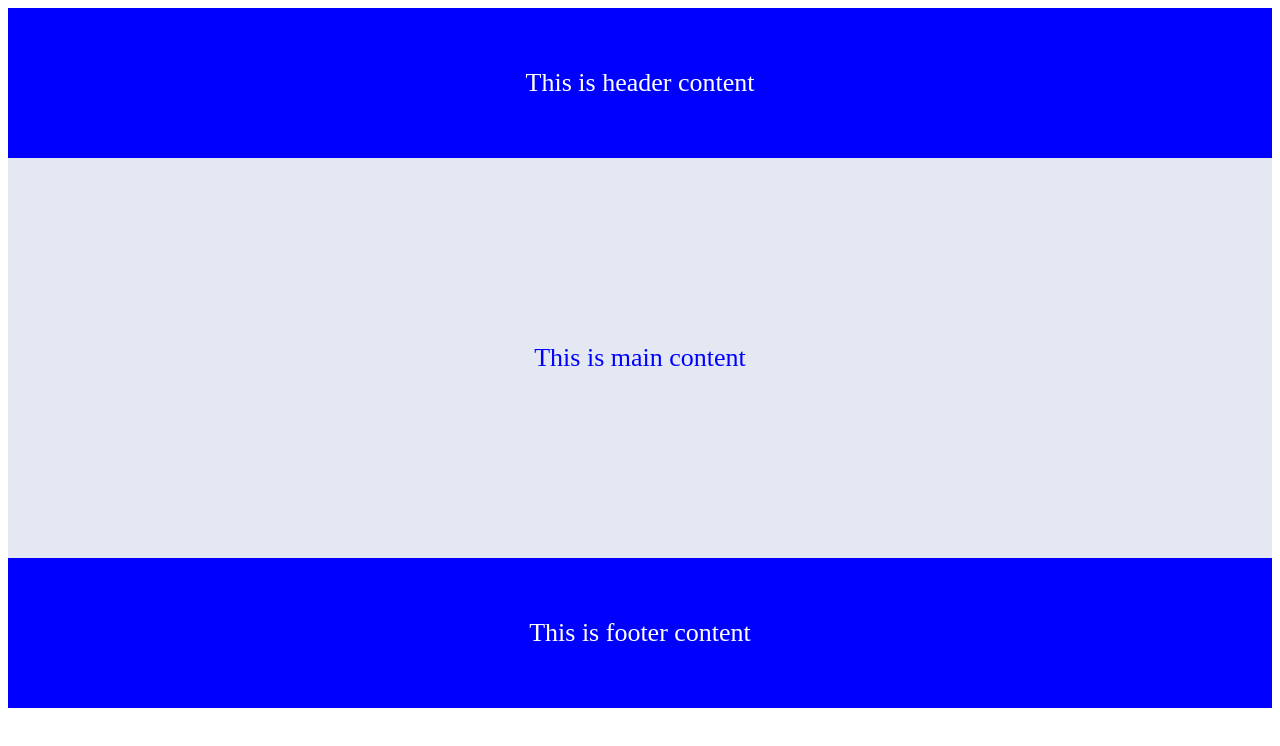
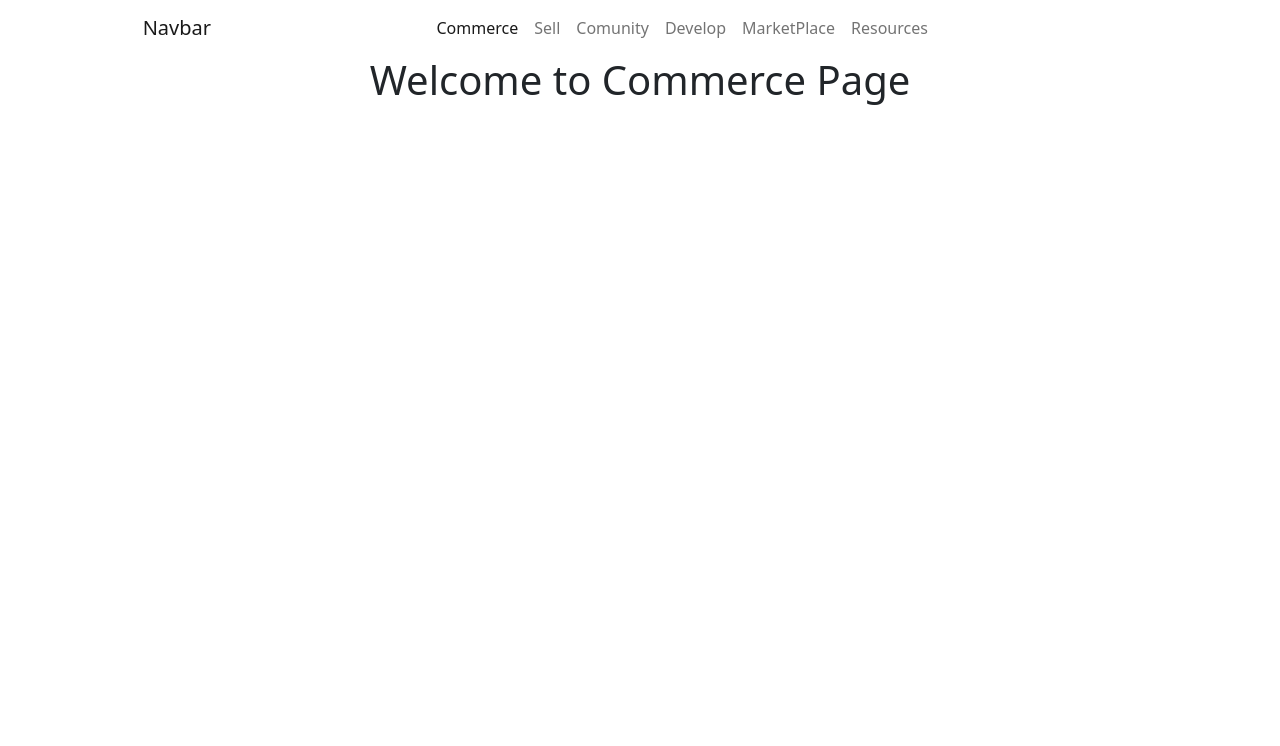
Before and after one commit to iamitesh/CognitiveCommere, a React (Create React App) app: page / in a window 1280 px wide. Shown: the top 746 px of the page. Built offline with nearby package versions, Linux system fonts and the light colour scheme.

Commit message:
add bootstrap and routing in App

```diff
--- a/package.json
+++ b/package.json
@@ -7,8 +7,10 @@
     "@testing-library/jest-dom": "^5.16.4",
     "@testing-library/react": "^13.1.1",
     "@testing-library/user-event": "^13.5.0",
+    "bootstrap": "^5.1.3",
     "react": "^18.0.0",
     "react-dom": "^18.0.0",
+    "react-router-dom": "^6.3.0",
     "react-scripts": "5.0.1",
     "web-vitals": "^2.1.4"
   },
--- a/src/App.js
+++ b/src/App.js
@@ -1,19 +1,36 @@
-import './App.css';
+import { Routes, Route, Navigate } from "react-router-dom";
+import "../node_modules/bootstrap/dist/css/bootstrap.min.css";
+import "../node_modules/bootstrap/dist/js/bootstrap.bundle";
 
-const  App = () =>{
+import "./App.css";
+import Navbar from "./Components/common/Navbar";
+import Commerce from "./Components/pages/Commerce";
+import Community from "./Components/pages/Community";
+import Develop from "./Components/pages/Develop";
+import MarketPlace from "./Components/pages/MarketPlace";
+import Resources from "./Components/pages/Resources";
+import Sell from "./Components/pages/Sell";
+
+const App = () => {
   return (
     <div className="App">
-      <header className="header">
-        This is header content
-      </header>
-      <main className="main">
-      This is main content
-      </main>
-      <footer className="footer">
-        This is footer content
-      </footer>
+      <Navbar />
+      <Routes>
+        <Route path="/" element={<Commerce />} />
+        <Route path="/community" element={<Community />} />
+        <Route path="/develop" element={<Develop />} />
+        <Route path="/marketplace" element={<MarketPlace />} />
+        <Route path="/resources" element={<Resources />} />
+        <Route
+          path="/sell"
+          element={<Sell />}
+          // component not changing view
+          // component={Sell}
+        />
+        {/* <Navigate to="/CognitiveCommere" /> */}
+      </Routes>
     </div>
   );
-}
+};
 
 export default App;
--- /dev/null
+++ b/src/Components/common/Navbar.js
@@ -0,0 +1,73 @@
+import React from "react";
+import { Link } from "react-router-dom";
+const Navbar = () => {
+  return (
+    <div className="container-fluid nav_bg">
+      <div className="row">
+        <div className="col-10 mx-auto">
+          <nav className="navbar navbar-expand-lg navbar-light bg-blue">
+            <div className="container-fluid">
+              <Link className="navbar-brand" to="#">
+                Navbar
+              </Link>
+              <button
+                className="navbar-toggler"
+                type="button"
+                data-bs-toggle="collapse"
+                data-bs-target="#navbarSupportedContent"
+                aria-controls="navbarSupportedContent"
+                aria-expanded="false"
+                aria-label="Toggle navigation"
+              >
+                <span className="navbar-toggler-icon"></span>
+              </button>
+              <div
+                className="collapse navbar-collapse"
+                id="navbarSupportedContent"
+              >
+                <ul className="navbar-nav m-auto mb-2 mb-lg-0">
+                  <li className="nav-item">
+                    <Link
+                      className="nav-link active"
+                      aria-current="page"
+                      to="./"
+                    >
+                      Commerce
+                    </Link>
+                  </li>
+                  <li className="nav-item">
+                    <Link className="nav-link" to="/sell">
+                      Sell
+                    </Link>
+                  </li>
+                  <li className="nav-item">
+                    <Link className="nav-link" to="/community">
+                      Comunity
+                    </Link>
+                  </li>
+                  <li className="nav-item">
+                    <Link className="nav-link" to="/develop">
+                      Develop
+                    </Link>
+                  </li>
+                  <li className="nav-item">
+                    <Link className="nav-link" to="/marketplace">
+                      MarketPlace
+                    </Link>
+                  </li>
+                  <li className="nav-item">
+                    <Link className="nav-link" to="/resources">
+                      Resources
+                    </Link>
+                  </li>
+                </ul>
+              </div>
+            </div>
+          </nav>
+        </div>
+      </div>
+    </div>
+  );
+};
+
+export default Navbar;
--- /dev/null
+++ b/src/Components/pages/Commerce.js
@@ -0,0 +1,10 @@
+import React from "react";
+const Commerce = () => {
+  return (
+    <>
+      <h1> Welcome to Commerce Page</h1>
+    </>
+  );
+};
+
+export default Commerce;
--- /dev/null
+++ b/src/Components/pages/Community.js
@@ -0,0 +1,10 @@
+import React from "react";
+const Community = () => {
+  return (
+    <>
+      <h1> Welcome to Community Page</h1>
+    </>
+  );
+};
+
+export default Community;
--- /dev/null
+++ b/src/Components/pages/Develop.js
@@ -0,0 +1,10 @@
+import React from "react";
+const Develop = () => {
+  return (
+    <>
+      <h1> Welcome to Develop Page</h1>
+    </>
+  );
+};
+
+export default Develop;
--- /dev/null
+++ b/src/Components/pages/MarketPlace.js
@@ -0,0 +1,10 @@
+import React from "react";
+const MarketPlace = () => {
+  return (
+    <>
+      <h1> Welcome to MarketPlace Page</h1>
+    </>
+  );
+};
+
+export default MarketPlace;
--- /dev/null
+++ b/src/Components/pages/Resources.js
@@ -0,0 +1,10 @@
+import React from "react";
+const Resources = () => {
+  return (
+    <>
+      <h1> Welcome to Resources Page</h1>
+    </>
+  );
+};
+
+export default Resources;
--- /dev/null
+++ b/src/Components/pages/Sell.js
@@ -0,0 +1,10 @@
+import React from "react";
+const Sell = () => {
+  return (
+    <>
+      <h1> Welcome to Sell Page</h1>
+    </>
+  );
+};
+
+export default Sell;
```
Also changed, not shown: src/index.js (+8 -7 lines).
